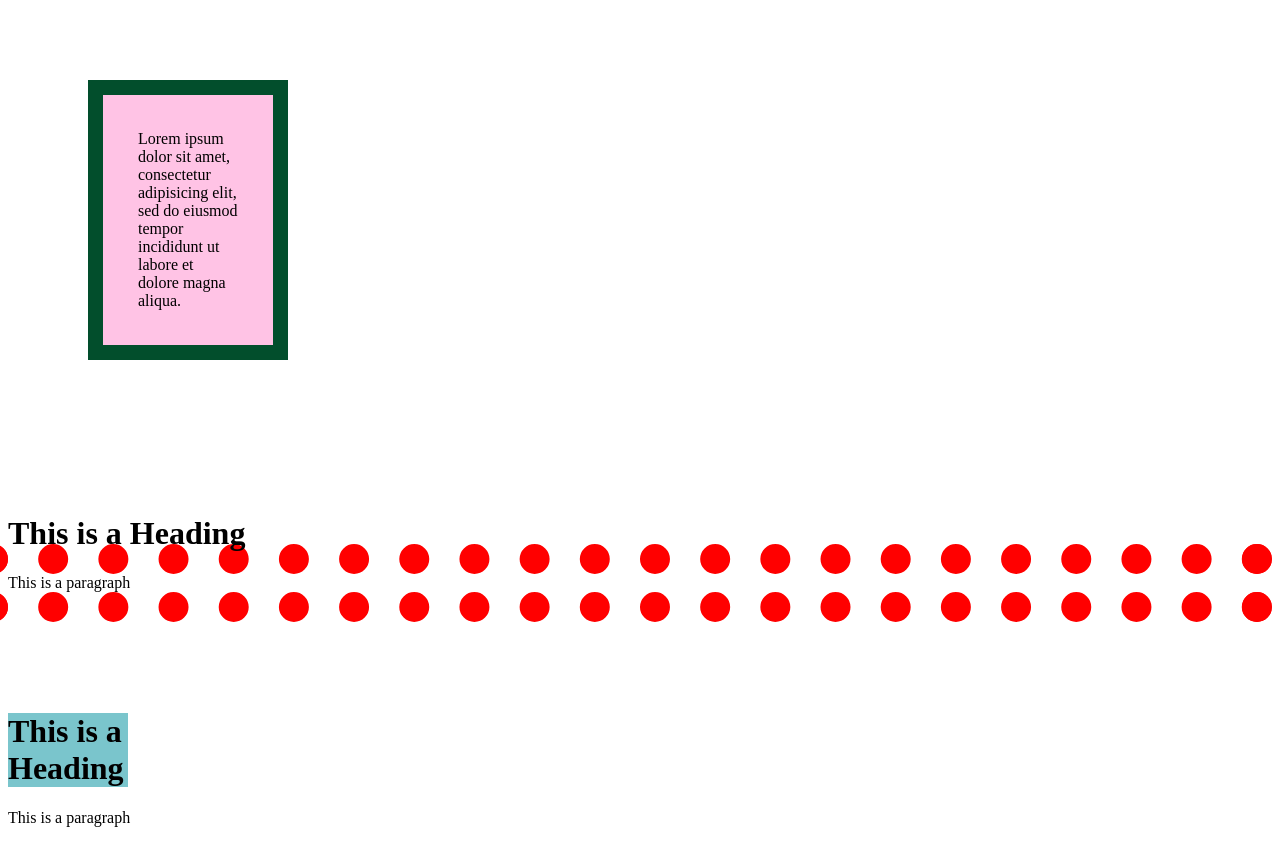
After one commit to Buendy/actividadesClase, a PHP site: page /DIW/tema2/act5/actividad.html in a window 1280 px wide. The commit adds this page. Run offline with PHP 8.4, Linux system fonts and the light colour scheme.

Commit message:
Actividades

```diff
--- a/public/DEWC/tema2/ut02/ejercicio11.html
+++ b/public/DEWC/tema2/ut02/ejercicio11.html
@@ -12,14 +12,14 @@
       if(!numero){
         alert('No has introducido un nombre');
       }else {
-        if(numero >= 1 && numero <= 99){
+        if(numero >= 0 && numero <= 99){
 
-          for(var i = 1, y = 0; i <= numero; i++){
+          for(var i = 0, y = 0; i <= numero; i++){
             if(numero%i == 0){
               y ++;
             }
           }
-          if(y == 2){
+          if(y <= 2){
             alert('El número ' + numero + ' es primo');
           }else{
             alert('El número ' + numero + ' no es primo')
--- a/public/DEWS/tema6/formulario1/form.php
+++ b/public/DEWS/tema6/formulario1/form.php
@@ -20,10 +20,10 @@
   <div class="collapse navbar-collapse" id="navbarSupportedContent">
     <ul class="navbar-nav mr-auto">
       <li class="nav-item">
-        <a class="nav-link" href="/formulario1/inicio.html">Inicio<span class="sr-only"></span></a>
+        <a class="nav-link" href="inicio.html">Inicio<span class="sr-only"></span></a>
       </li>
       <li class="nav-item">
-        <a class="nav-link" href="/formulario1/index.php">Registrarse<span class"sr-only"></span></a>
+        <a class="nav-link" href="index.php">Registrarse<span class"sr-only"></span></a>
       </li>
 
       </ul>
--- a/public/DEWS/tema6/formulario1/index.php
+++ b/public/DEWS/tema6/formulario1/index.php
@@ -6,7 +6,7 @@
     <title>Formularios usables</title>
     <link rel="stylesheet" href="https://stackpath.bootstrapcdn.com/bootstrap/4.1.3/css/bootstrap.min.css" integrity="sha384-MCw98/SFnGE8fJT3GXwEOngsV7Zt27NXFoaoApmYm81iuXoPkFOJwJ8ERdknLPMO" crossorigin="anonymous">
     <script src="https://stackpath.bootstrapcdn.com/bootstrap/4.1.3/js/bootstrap.min.js" integrity="sha384-ChfqqxuZUCnJSK3+MXmPNIyE6ZbWh2IMqE241rYiqJxyMiZ6OW/JmZQ5stwEULTy" crossorigin="anonymous"></script>
-    <link rel="stylesheet" href="/formulario1/estilos.css">
+    <link rel="stylesheet" href="estilos.css">
   </head>
   <body>
 
--- a/public/DEWS/tema6/formulario1/inicio.html
+++ b/public/DEWS/tema6/formulario1/inicio.html
@@ -4,7 +4,7 @@
     <title>Formularios usables</title>
     <link rel="stylesheet" href="https://stackpath.bootstrapcdn.com/bootstrap/4.1.3/css/bootstrap.min.css" integrity="sha384-MCw98/SFnGE8fJT3GXwEOngsV7Zt27NXFoaoApmYm81iuXoPkFOJwJ8ERdknLPMO" crossorigin="anonymous">
     <script src="https://stackpath.bootstrapcdn.com/bootstrap/4.1.3/js/bootstrap.min.js" integrity="sha384-ChfqqxuZUCnJSK3+MXmPNIyE6ZbWh2IMqE241rYiqJxyMiZ6OW/JmZQ5stwEULTy" crossorigin="anonymous"></script>
-    <link rel="stylesheet" href="/formulario1/estilos.css">
+    <link rel="stylesheet" href="estilos.css">
     <meta charset="utf-8">
     <title></title>
   </head>
--- /dev/null
+++ b/public/DIW/tema2/act5/actividad.html
@@ -0,0 +1,26 @@
+<!DOCTYPE html>
+<html lang="es" dir="ltr">
+  <head>
+    <meta charset="utf-8">
+    <title>Actividad 5</title>
+    <link rel="stylesheet" href="cajas.css">
+  </head>
+  <body>
+
+<!-- PARTE 1 -->
+    <div class="caja1">
+      Lorem ipsum dolor sit amet, consectetur adipisicing elit, sed do eiusmod tempor incididunt ut labore et dolore magna aliqua.
+    </div>
+
+<!-- PARTE 2 -->
+    <br><br><br>
+    <h1>This is a Heading</h1>
+    <p class="parraf">This is a paragraph</p>
+
+<!-- PARTE 3 -->
+    <br><br><br>
+    <h1 class="caja2">This is a Heading</h1>
+    <p>This is a paragraph</p>
+
+  </body>
+</html>
--- /dev/null
+++ b/public/DIW/tema2/act5/cajas.css
@@ -0,0 +1,22 @@
+
+/* PARTE 1 */
+.caja1 {
+ width: 100px;
+ border: 15px solid #024e2c;
+ padding: 35px;
+ margin: 80px;
+ background-color: #ffc3e5;
+}
+
+/* PARTE 2 */
+.parraf {
+  margin-top: -30px;
+  margin-left: -30px;
+  border: 30px dotted red;
+}
+
+/* PARTE 3 */
+.caja2 {
+  width: 120px;
+  background-color:#7ac5cc;
+}
```
Also changed, not shown: public/DIW/tema2/cajas.css (added, +15 -0 lines), public/DIW/tema2/cajas.html (added, +16 -0 lines), public/index.php (+15 -0 lines), 1 other file.
